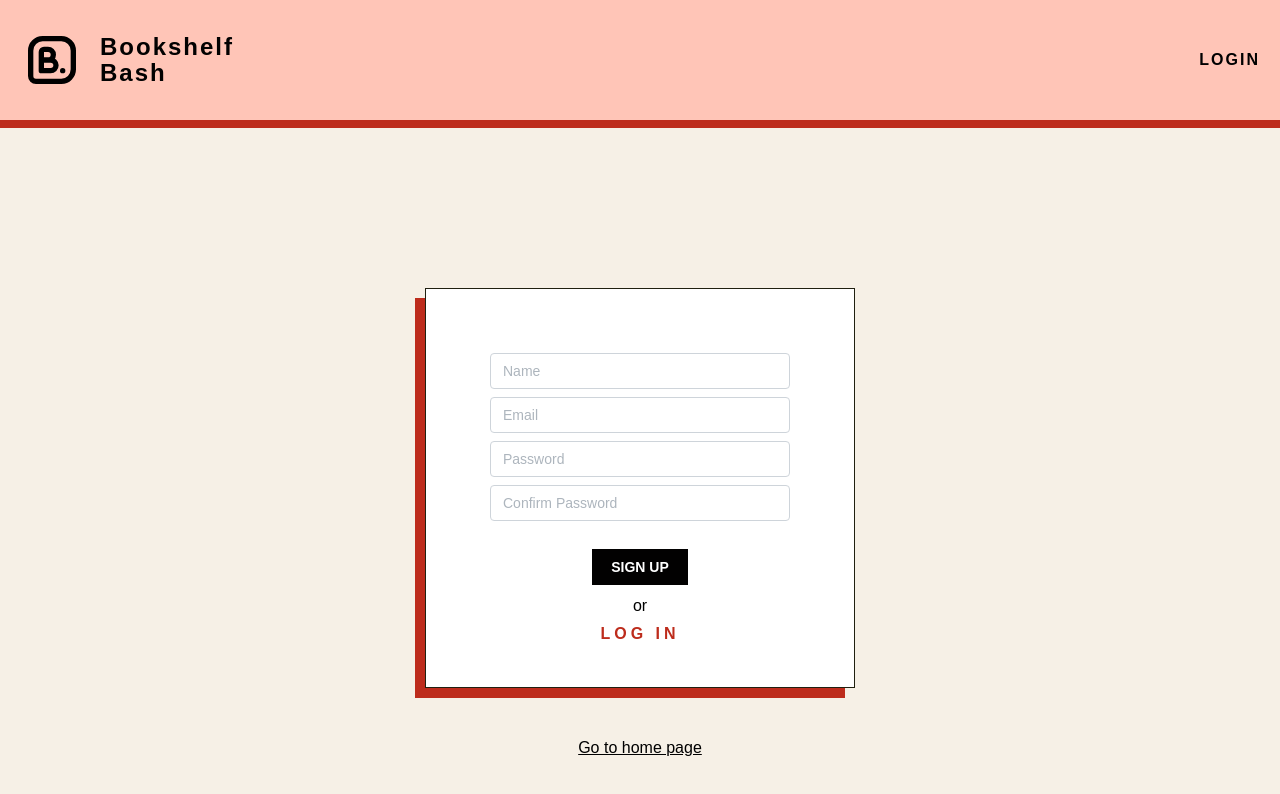
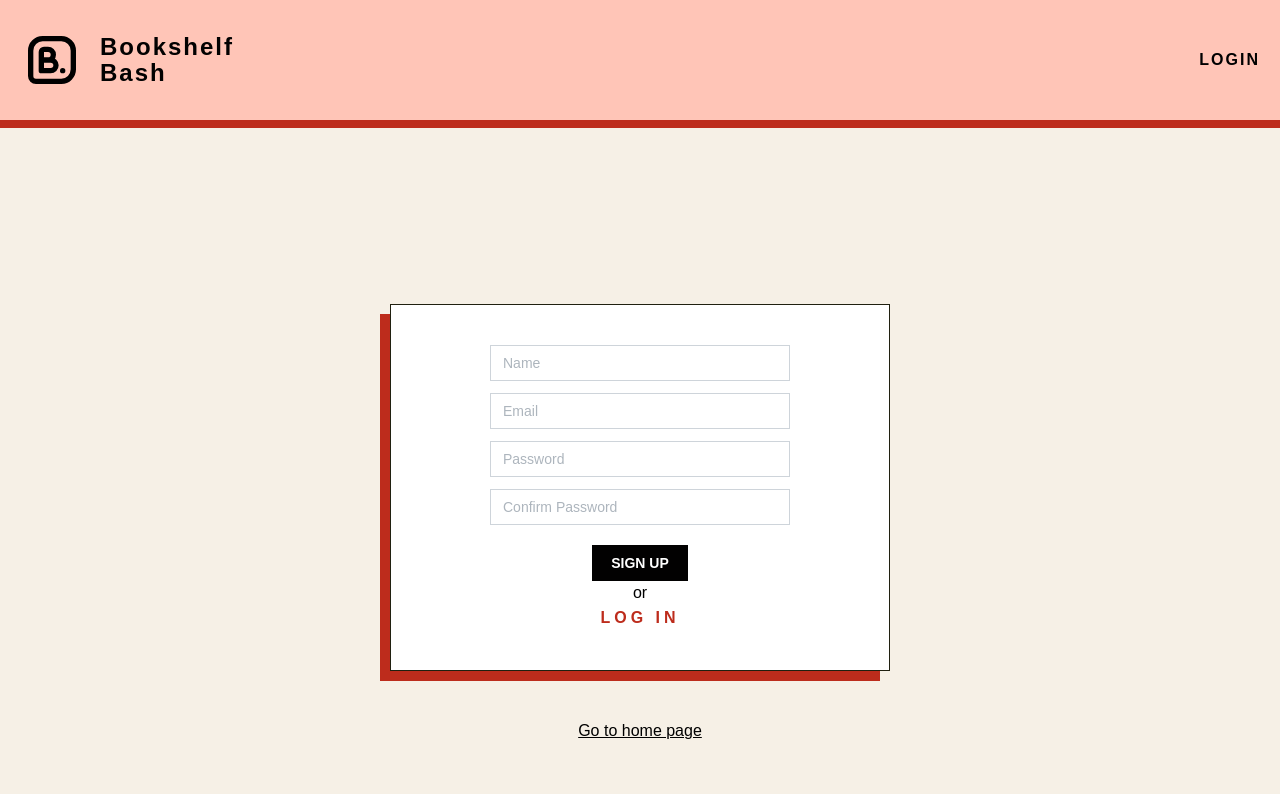
Before and after one commit to mayur0977/book-store-vite, a React (Vite) app: page /signup in a window 1280 px wide. Shown: the top 794 px of the page. Built offline with nearby package versions, Linux system fonts and the light colour scheme; a web font is replaced by a local one.

Commit message:
Add : register page UI

```diff
--- a/src/pages/Register.tsx
+++ b/src/pages/Register.tsx
@@ -1,4 +1,4 @@
-import { Box, Button, Divider, Flex, Text, TextInput } from "@mantine/core";
+import { Box, Button, Flex, Text, TextInput } from "@mantine/core";
 import { useNavigate } from "react-router-dom";
 import AuthService from "../core/Auth.service";
 import useNotificationHook from "../shared/useNotificationHook";
@@ -28,33 +28,49 @@ function Register() {
       });
   };
   return (
+    <>
       <Flex
         justify={"center"}
+        direction={"column"}
         align={"center"}
-      direction={"column"}
         h={"100vh"}
-      gap={48}
         style={{ borderTop: "8px solid #bd2c1c" }}
       >
         <Box
-        p={40}
-        maw={500}
-        mah={400}
+          p={{ base: 20, md: 40 }}
+          w={{ base: "100%", md: 500 }}
           bg={"#FFFFFF"}
           style={{
             border: "1px solid #202010",
             boxShadow: "-10px 10px #bd2c1c",
           }}
         >
-        <Flex direction={"column"} justify={"center"} align={"center"} gap={4}>
+          <Flex
+            direction={"column"}
+            justify={"space-between"}
+            align={"center"}
+            h={"100%"}
+          >
             <Box
-            p={24}
-            style={{ display: "flex", flexDirection: "column", gap: "8px" }}
+              w={"100%"}
+              maw={"300px"}
+              style={{ display: "flex", flexDirection: "column", gap: "12px" }}
+              mb={20}
             >
-            <TextInput w={300} placeholder="Name" />
-            <TextInput w={300} placeholder="Email" />
-            <TextInput placeholder="Password" type={"password"} />
-            <TextInput placeholder="Confirm Password" type={"password"} />
+              <TextInput radius={0} w={"100%"} placeholder="Name" />
+              <TextInput radius={0} w={"100%"} placeholder="Email" />
+              <TextInput
+                radius={0}
+                w={"100%"}
+                placeholder="Password"
+                type={"password"}
+              />
+              <TextInput
+                radius={0}
+                w={"100%"}
+                placeholder="Confirm Password"
+                type={"password"}
+              />
             </Box>
             <Button
               bg={"#020101"}
@@ -67,8 +83,8 @@ function Register() {
             >
               Sign up
             </Button>
-          <Divider />
-          <Text> or</Text>
+
+            <Text>or</Text>
             <Text
               style={{ color: "#bd2c1c", cursor: "pointer" }}
               tt={"uppercase"}
@@ -88,10 +104,12 @@ function Register() {
           onClick={() => {
             navigate("/");
           }}
+          mt={48}
         >
           Go to home page
         </Text>
       </Flex>
+    </>
   );
 }
 
```
Lines whose indentation alone changed are shown as unchanged.
